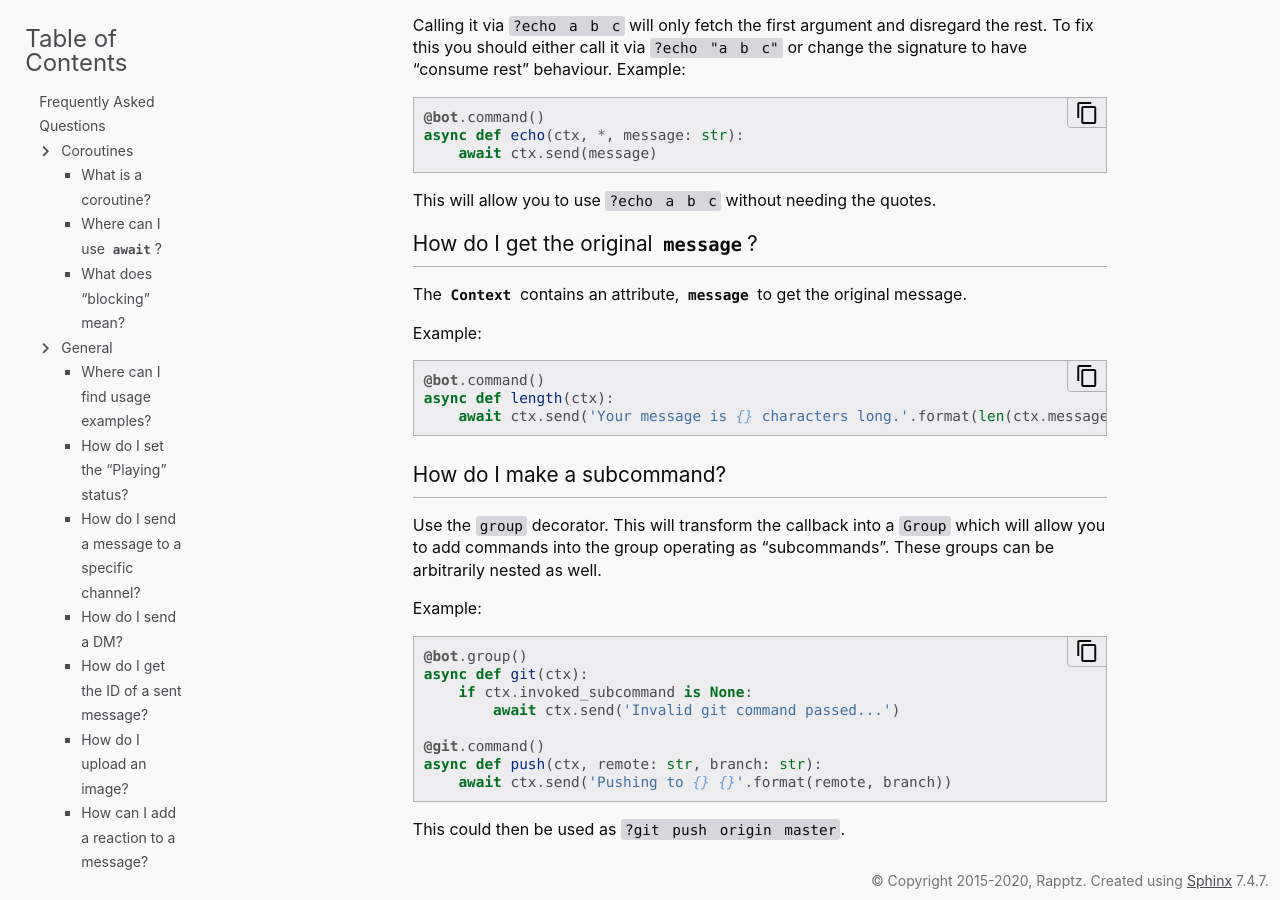
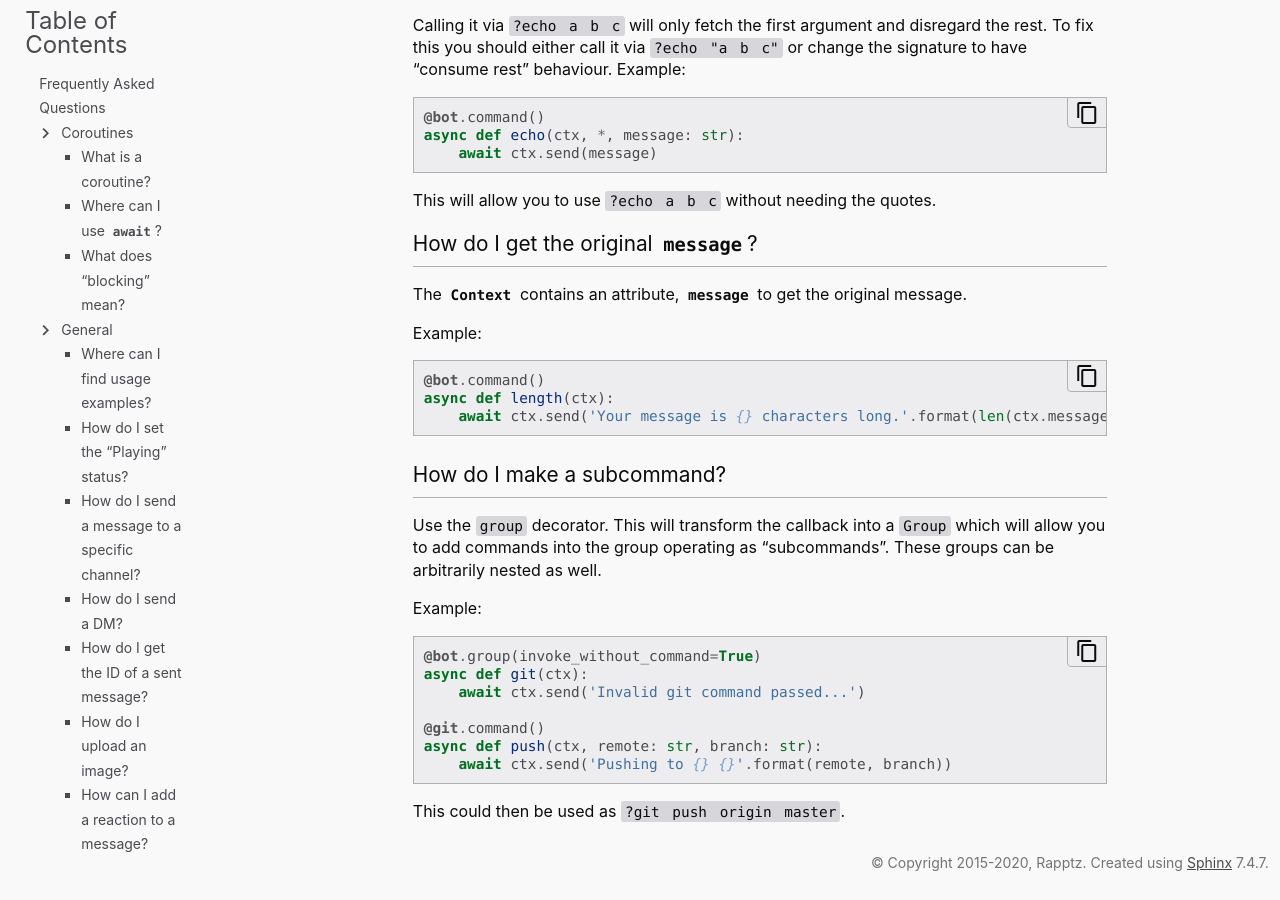
Before and after one commit to Rapptz/discord.py, a Sphinx documentation site: the page built from docs/faq.rst, in a window 1280 px wide and 900 px high, scrolled down 8450 px. Built offline with Sphinx 7.4.7, drawn with Linux system fonts in a browser that asks for light colours.

Commit message:
FAQ group uses invoke_without_command now

```diff
--- a/docs/faq.rst
+++ b/docs/faq.rst
@@ -391,10 +391,9 @@
 
 Example: ::
 
-    @bot.group()
+    @bot.group(invoke_without_command=True)
     async def git(ctx):
-        if ctx.invoked_subcommand is None:
-            await ctx.send('Invalid git command passed...')
+        await ctx.send('Invalid git command passed...')
 
     @git.command()
     async def push(ctx, remote: str, branch: str):
```
